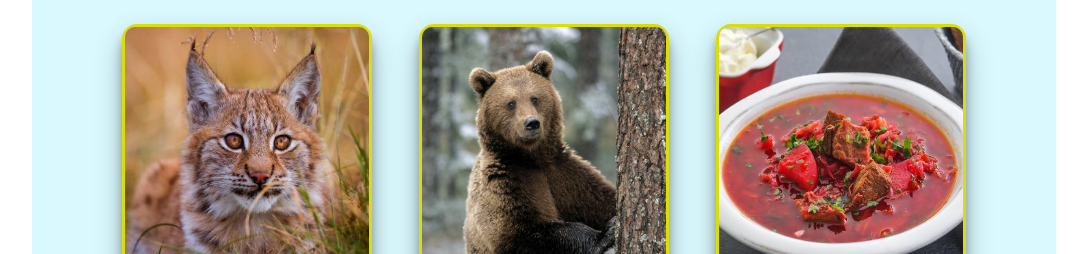
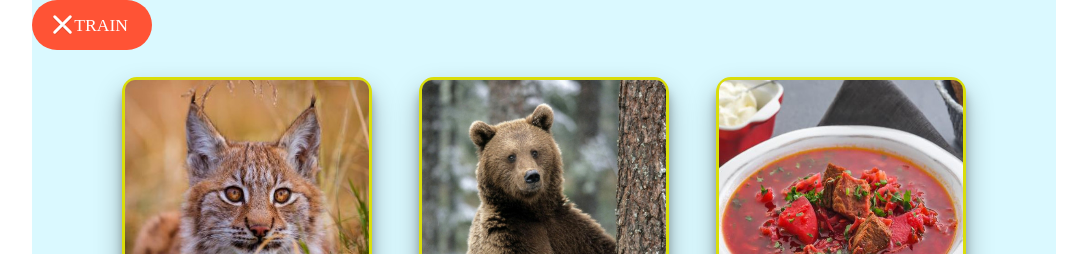
Before and after one commit to David-Sarif/english-for-kids, a website with bundled scripts: page english-for-kids/index.html in a window 1280 px wide. Shown: the top 254 px of the page, without its empty margins (96-1183 px from the left). Built offline with nearby package versions, Linux system fonts and the light colour scheme.

Commit message:
feat:add pretty toogle button

```diff
--- a/english-for-kids/index.html
+++ b/english-for-kids/index.html
@@ -16,6 +16,11 @@
 <body>
     <header>
         <div class="wrapper">
+            <div class="toggle-button toggle-button--aava">
+                <input id="toggleButton" type="checkbox">
+                <label for="toggleButton" data-on-text="Play" data-off-text="Train"></label>
+                <div class="toggle-button__icon"></div>
+            </div>
             <!-- menu-open -->
             <!-- button-play -->
             <!-- checkbox-switch -->
--- a/english-for-kids/src/style.css
+++ b/english-for-kids/src/style.css
@@ -1,19 +1,19 @@
-body{
+body {
   height: 100vh;
-    font-family: 'Roboto', sans-serif;
+  font-family: "Roboto", sans-serif;
   font-size: 10px;
 }
 
-.visually-hidden{
-    display:none
+.visually-hidden {
+  display: none;
 }
-.wrapper{
+.wrapper {
   background-color: #daf9ff;
   width: 80vw;
-    margin: 0 auto
+  margin: 0 auto;
 }
 
-.card{
+.card {
   width: 250px;
   height: 290px;
   background-color: lightcoral;
@@ -25,39 +25,147 @@ body{
   box-sizing: border-box;
   border: 3px solid rgb(217, 221, 10);
   border-radius: 15px;
-    box-shadow: 0 14px 28px rgba(0,0,0,0.28), 0 10px 10px rgba(0,0,0,0.28);
+  box-shadow: 0 14px 28px rgba(0, 0, 0, 0.28), 0 10px 10px rgba(0, 0, 0, 0.28);
   user-select: none;
   /* transform: scale(-1, 1); */
   /* transform: rotateY(60deg); */
   /* background-image: url('./cards/Коты/22891bffd889a73345c3502aca2c2fed.jpg'); */
 }
-.card:hover{
-    box-shadow: 5px 19px 28px rgba(0,0,0,0.4), 5px 15px 10px rgba(0,0,0,0.4);
+.card:hover {
+  box-shadow: 5px 19px 28px rgba(0, 0, 0, 0.4), 5px 15px 10px rgba(0, 0, 0, 0.4);
   /* opacity: 0; */
 }
-.card-image{
+.card-image {
   width: 244px;
   height: 250px;
   border-radius: 10px;
   box-sizing: border-box;
 }
 
-.cards-container{
+.cards-container {
   display: flex;
   flex-wrap: wrap;
   justify-content: center;
   text-transform: capitalize;
 }
 
-.card-description{
+.card-description {
   display: flex;
   justify-content: space-around;
   align-items: center;
   flex-grow: 2;
   font-size: 2em;
 }
-.categories_card .material-icons{
+.categories_card .material-icons {
   display: none;
+}
 
 
+.toggle-button--aava label {
+  height: 50px;
+  line-height: 50px;
+  transition: all 0.2s;
+  border-radius: 2rem;
 }
+.toggle-button--aava label:before,
+.toggle-button--aava label:after {
+  position: absolute;
+  right: 1.5rem;
+  transition: all 0.2s 0.1s ease-out;
+  font-size: 1.1rem;
+}
+.toggle-button--aava label:before {
+  content: attr(data-on-text);
+}
+.toggle-button--aava label:after {
+  content: attr(data-off-text);
+}
+
+.toggle-button--aava input[type="checkbox"] + label {
+  width: 120px;
+  background: #ff5335;
+}
+.toggle-button--aava input[type="checkbox"] + label:before {
+  opacity: 0;
+  transform: translate(0, 20px);
+}
+.toggle-button--aava input[type="checkbox"] + label:after {
+  opacity: 1;
+  transform: translate(0, 0);
+}
+
+.toggle-button--aava input[type="checkbox"]:checked ~ label {
+  width: 120px;
+  background: #61b136;
+}
+.toggle-button--aava input[type="checkbox"]:checked ~ label:before {
+  opacity: 1;
+  transform: translate(0, 0);
+}
+.toggle-button--aava input[type="checkbox"]:checked ~ label:after {
+  opacity: 0;
+  transform: translate(0, -20px);
+}
+
+.toggle-button--aava
+  input[type="checkbox"]:checked
+  ~ .toggle-button__icon:before {
+  transform: translate(-10%, 100%) rotate(45deg);
+  width: 16.66667px;
+}
+
+.toggle-button--aava
+  input[type="checkbox"]:checked
+  ~ .toggle-button__icon:after {
+  transform: translate(30%) rotate(-45deg);
+}
+
+.toggle-button--aava .toggle-button__icon {
+  position: absolute;
+  left: 0;
+  top: 0;
+  height: 50px;
+  width: 50px;
+}
+.toggle-button--aava .toggle-button__icon:before,
+.toggle-button--aava .toggle-button__icon:after {
+  height: 3px;
+  border-radius: 3px;
+  background: #fff;
+  box-shadow: 0 1px 0 rgba(0, 0, 0, 0.1);
+}
+.toggle-button--aava .toggle-button__icon:before {
+  width: 25px;
+  transform: rotate(45deg);
+}
+.toggle-button--aava .toggle-button__icon:after {
+  width: 25px;
+  transform: rotate(-45deg);
+}
+
+.toggle-button {
+  position: relative;
+  display: inline-block;
+  color: #fff;
+}
+.toggle-button label {
+  display: inline-block;
+  text-transform: uppercase;
+  cursor: pointer;
+  text-align: left;
+}
+.toggle-button input {
+  display: none;
+}
+.toggle-button__icon {
+  cursor: pointer;
+  pointer-events: none;
+}
+.toggle-button__icon:before,
+.toggle-button__icon:after {
+  content: "";
+  position: absolute;
+  top: 45%;
+  left: 35%;
+  transition: 0.2s ease-out;
+}
```
Lines whose indentation alone changed are shown as unchanged.
